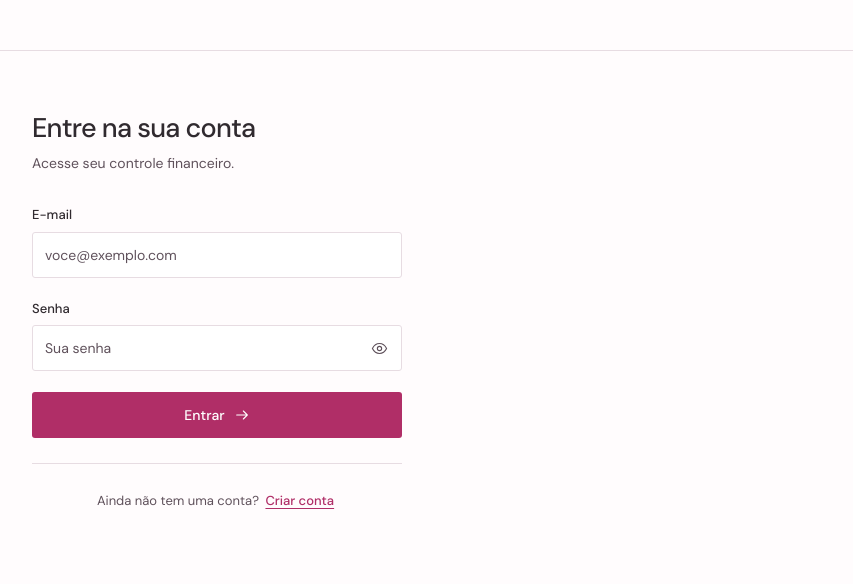
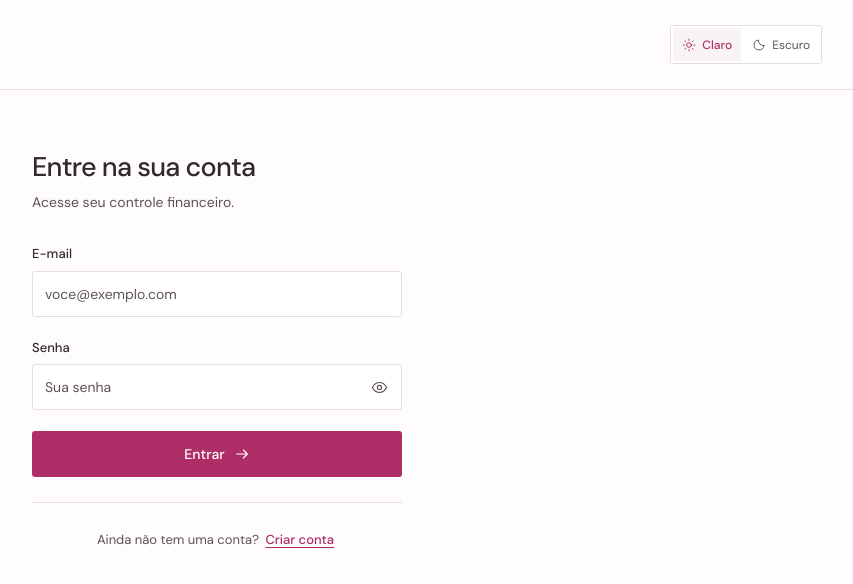
Before and after one commit to josibatista/app-controle-financeiro, a React (Vite) app in the folder frontend/: page /login in a window 1280 px wide. Shown: the top 584 px of the page, without its empty margins (423-1276 px from the left). Built offline with nearby package versions, Linux system fonts and the light colour scheme.

Commit message:
feat: exibe controles claro e escuro no login

```diff
--- a/frontend/src/components/LayoutAcesso.jsx
+++ b/frontend/src/components/LayoutAcesso.jsx
@@ -1,11 +1,14 @@
 import { useEffect } from 'react';
+import SeletorTema from './SeletorTema.jsx';
 
 export default function LayoutAcesso({ titulo, descricao, children }) {
   useEffect(() => { document.title = titulo; }, [titulo]);
 
   return (
     <div className="fl-page">
-      <header className="fl-header" aria-hidden="true" />
+      <header className="fl-header">
+        <SeletorTema />
+      </header>
       <main className="fl-main">
         <h1 className="fl-heading">{titulo}</h1>
         {descricao && <p className="fl-description">{descricao}</p>}
```
